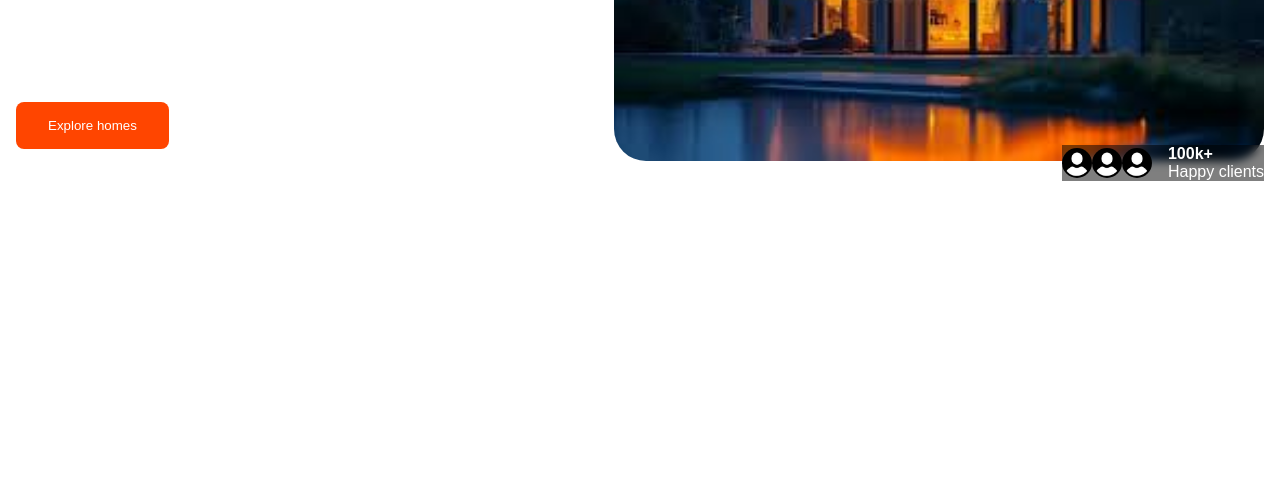
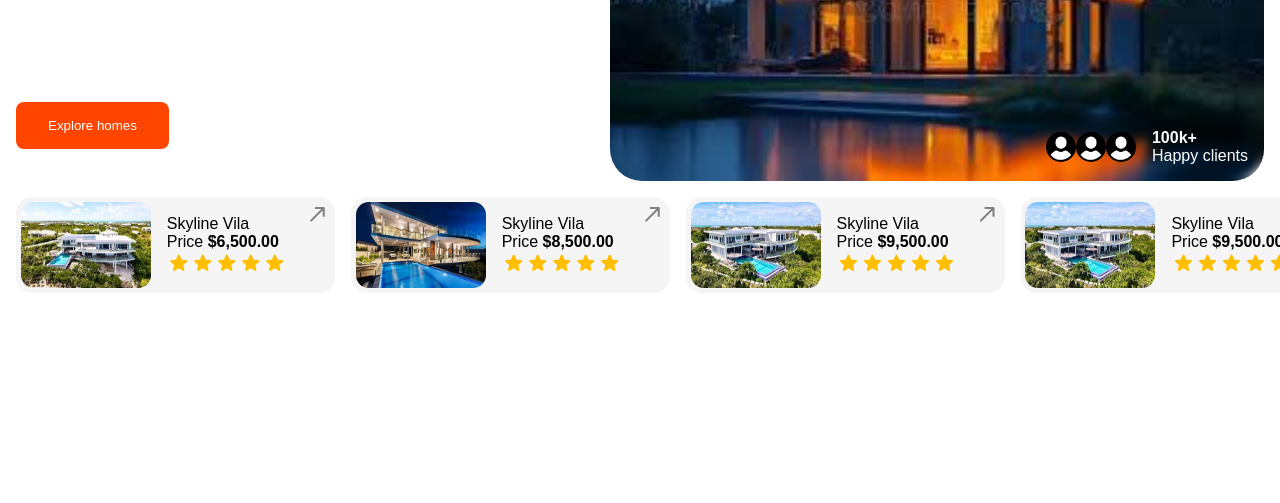
Before and after one commit to awayanrichardjr/002-lumora, a plain HTML site: page index.html in a window 1280 px wide. Shown: the part 297-800 px from the top of the page. Drawn offline with nearby package versions, Linux system fonts and the light colour scheme.

Commit message:
adding pricesg

```diff
--- a/index.html
+++ b/index.html
@@ -12,6 +12,7 @@
     <!-- components -->
     <link rel="stylesheet" href="style/css/components/nav.css" />
     <link rel="stylesheet" href="style/css/components/header.css" />
+    <link rel="stylesheet" href="style/css/components/prices.css" />
     <link rel="stylesheet" href="style/css/components/main.css" />
     <link rel="stylesheet" href="style/css/components/footer.css" />
 
@@ -28,7 +29,7 @@
       href="https://fonts.googleapis.com/css2?family=Orbitron:wght@400..900&display=swap"
       rel="stylesheet"
     />
-    <title>Document</title>
+    <title>002 LUMORA</title>
     <style>
       /* CSS... */
     </style>
@@ -87,5 +88,99 @@
         </div>
       </div>
     </header>
+
+    <!-- prices -->
+    <section class="prices">
+      <div class="price">
+        <img src="img/skyline/skyline (1).jpg" alt="price" />
+        <div>
+          <p>Skyline Vila</p>
+          <p>Price <b>$6,500.00</b></p>
+          <ul>
+            <li><span class="material-symbols-rounded">star</span></li>
+            <li><span class="material-symbols-rounded">star</span></li>
+            <li><span class="material-symbols-rounded">star</span></li>
+            <li><span class="material-symbols-rounded">star</span></li>
+            <li><span class="material-symbols-rounded">star</span></li>
+          </ul>
+        </div>
+        <span class="material-symbols-rounded call-made">call_made</span>
+      </div>
+      <div class="price">
+        <img src="img/skyline/skyline (1).webp" alt="price" />
+        <div>
+          <p>Skyline Vila</p>
+          <p>Price <b>$8,500.00</b></p>
+          <ul>
+            <li><span class="material-symbols-rounded">star</span></li>
+            <li><span class="material-symbols-rounded">star</span></li>
+            <li><span class="material-symbols-rounded">star</span></li>
+            <li><span class="material-symbols-rounded">star</span></li>
+            <li><span class="material-symbols-rounded">star</span></li>
+          </ul>
+        </div>
+        <span class="material-symbols-rounded call-made">call_made</span>
+      </div>
+      <div class="price">
+        <img src="img/skyline/skyline (2).jpg" alt="price" />
+        <div>
+          <p>Skyline Vila</p>
+          <p>Price <b>$9,500.00</b></p>
+          <ul>
+            <li><span class="material-symbols-rounded">star</span></li>
+            <li><span class="material-symbols-rounded">star</span></li>
+            <li><span class="material-symbols-rounded">star</span></li>
+            <li><span class="material-symbols-rounded">star</span></li>
+            <li><span class="material-symbols-rounded">star</span></li>
+          </ul>
+        </div>
+        <span class="material-symbols-rounded call-made">call_made</span>
+      </div>
+      <div class="price">
+        <img src="img/skyline/skyline (2).jpg" alt="price" />
+        <div>
+          <p>Skyline Vila</p>
+          <p>Price <b>$9,500.00</b></p>
+          <ul>
+            <li><span class="material-symbols-rounded">star</span></li>
+            <li><span class="material-symbols-rounded">star</span></li>
+            <li><span class="material-symbols-rounded">star</span></li>
+            <li><span class="material-symbols-rounded">star</span></li>
+            <li><span class="material-symbols-rounded">star</span></li>
+          </ul>
+        </div>
+        <span class="material-symbols-rounded call-made">call_made</span>
+      </div>
+      <div class="price">
+        <img src="img/skyline/skyline (2).jpg" alt="price" />
+        <div>
+          <p>Skyline Vila</p>
+          <p>Price <b>$9,500.00</b></p>
+          <ul>
+            <li><span class="material-symbols-rounded">star</span></li>
+            <li><span class="material-symbols-rounded">star</span></li>
+            <li><span class="material-symbols-rounded">star</span></li>
+            <li><span class="material-symbols-rounded">star</span></li>
+            <li><span class="material-symbols-rounded">star</span></li>
+          </ul>
+        </div>
+        <span class="material-symbols-rounded call-made">call_made</span>
+      </div>
+      <div class="price">
+        <img src="img/skyline/skyline (2).jpg" alt="price" />
+        <div>
+          <p>Skyline Vila</p>
+          <p>Price <b>$9,500.00</b></p>
+          <ul>
+            <li><span class="material-symbols-rounded">star</span></li>
+            <li><span class="material-symbols-rounded">star</span></li>
+            <li><span class="material-symbols-rounded">star</span></li>
+            <li><span class="material-symbols-rounded">star</span></li>
+            <li><span class="material-symbols-rounded">star</span></li>
+          </ul>
+        </div>
+        <span class="material-symbols-rounded call-made">call_made</span>
+      </div>
+    </section>
   </body>
 </html>
--- a/style/css/components/header.css
+++ b/style/css/components/header.css
@@ -3,7 +3,7 @@
   height: 400px;
 
   position: relative;
-  /* background-color: red; */
+  z-index: -2;
 }
 
 .header :where(.heading1) {
@@ -31,29 +31,25 @@
   padding: 1rem 2rem;
   border: none;
   border-radius: 0.5rem;
+  cursor: pointer;
 
   position: absolute;
   bottom: 2rem;
   left: 1rem;
-  z-index: 2;
 
   transition: 0.2s;
 }
-.header :where(.explore-btn):hover {
+.header :where(.explore-btn:hover) {
   background-color: black;
 }
 
 .header :where(.home) {
   position: absolute;
-  top: 1rem;
+  bottom: 0;
   right: 1rem;
+  height: 366px;
   border-radius: 2rem;
-
-  height: calc(inherit - 1rem);
   z-index: -1;
-
-  width: 650px;
-  overflow: hidden;
 }
 
 /* clients */
@@ -62,9 +58,12 @@
   align-items: center;
   justify-content: end;
   gap: 1rem;
+
+  padding: 1rem;
+  border-radius: 2rem;
   width: fit-content;
 
-  background-color: rgba(0, 0, 0, 0.5);
+  background-color: transparent;
   -webkit-backdrop-filter: blur();
   backdrop-filter: blur(5px);
 
--- /dev/null
+++ b/style/css/components/prices.css
@@ -0,0 +1,55 @@
+.prices {
+  padding: 1rem;
+
+  display: flex;
+  flex-flow: row nowrap;
+  justify-content: start;
+  align-items: center;
+  gap: 1rem;
+
+  overflow-y: auto;
+}
+.prices :where(.price) {
+  display: flex;
+  flex-flow: row nowrap;
+  justify-content: center;
+  align-items: center;
+  gap: 1rem;
+
+  background-color: whitesmoke;
+  padding: 0.3rem 3rem 0.3rem 0.3rem;
+  border-radius: 1rem;
+
+  position: relative;
+  transition: 0.1s;
+}
+.prices :where(.price):hover {
+  transform: scale(1.05);
+  box-shadow: 5px 5px 10px rgba(0, 0, 0, 0.1);
+}
+
+.prices :where(img) {
+  aspect-ratio: 3/2;
+  width: 130px;
+  overflow: hidden;
+  border-radius: 0.8rem;
+}
+.prices :where(p) {
+  white-space: nowrap;
+}
+.prices :where(.price) ul {
+  display: flex;
+  span {
+    font-variation-settings: "FILL" 1;
+    color: rgb(255, 191, 0);
+  }
+}
+
+.prices :where(.price) .call-made {
+  position: absolute;
+  top: 5px;
+  right: 5px;
+  color: grey;
+  z-index: 2;
+  cursor: pointer;
+}
```
Also changed, not shown: img/skyline/skyline (1).jpg (added), img/skyline/skyline (1).webp (added), img/skyline/skyline (2).jpg (added).
